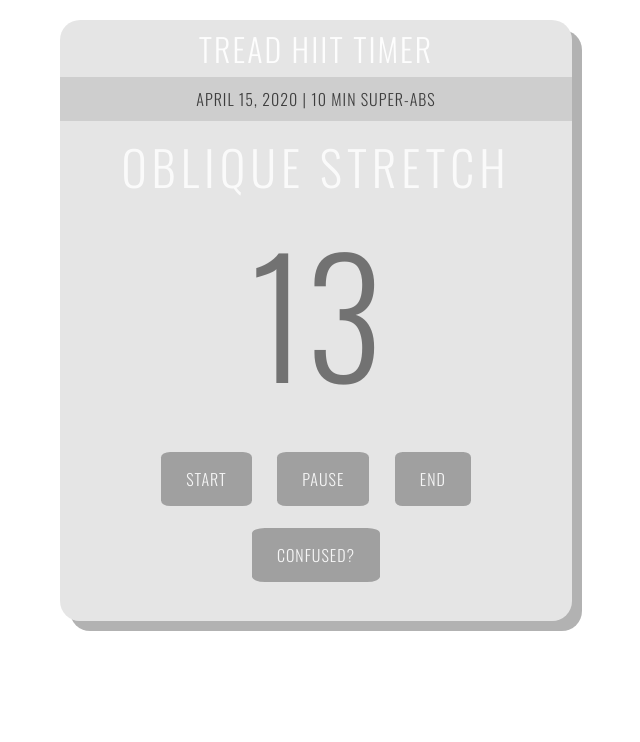
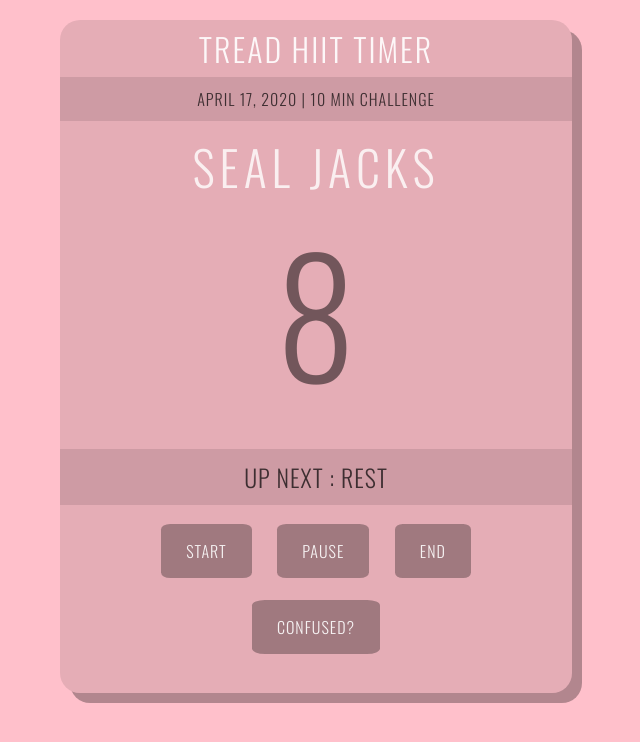
Before and after one commit to treadtv/treadtv.github.io, a plain HTML site: page index.html in a window 1280 px wide. Both pictures are taken after a click on the button "START". Shown: the whole page, without its empty margins (324-964 px from the left). Drawn offline with nearby package versions, Linux system fonts and the light colour scheme.

Commit message:
fixed errors friday workout

```diff
--- a/index.html
+++ b/index.html
@@ -7,11 +7,7 @@
   <link href='https://fonts.googleapis.com/css?family=Oswald:300' rel='stylesheet' type='text/css'>
   <link href="style.css" rel="stylesheet" type="text/css">
   <link rel="icon" href="favicon.ico" sizes="16x16 32x32" type="image/png">
-  <script>(function(c,a){if(!a.__SV){var b=window;try{var d,m,j,k=b.location,f=k.hash;d=function(a,b){return(m=a.match(RegExp(b+"=([^&]*)")))?m[1]:null};f&&d(f,"state")&&(j=JSON.parse(decodeURIComponent(d(f,"state"))),"mpeditor"===j.action&&(b.sessionStorage.setItem("_mpcehash",f),history.replaceState(j.desiredHash||"",c.title,k.pathname+k.search)))}catch(n){}var l,h;window.mixpanel=a;a._i=[];a.init=function(b,d,g){function c(b,i){var a=i.split(".");2==a.length&&(b=b[a[0]],i=a[1]);b[i]=function(){b.push([i].concat(Array.prototype.slice.call(arguments,
-    0)))}}var e=a;"undefined"!==typeof g?e=a[g]=[]:g="mixpanel";e.people=e.people||[];e.toString=function(b){var a="mixpanel";"mixpanel"!==g&&(a+="."+g);b||(a+=" (stub)");return a};e.people.toString=function(){return e.toString(1)+".people (stub)"};l="disable time_event track track_pageview track_links track_forms track_with_groups add_group set_group remove_group register register_once alias unregister identify name_tag set_config reset opt_in_tracking opt_out_tracking has_opted_in_tracking has_opted_out_tracking clear_opt_in_out_tracking people.set people.set_once people.unset people.increment people.append people.union people.track_charge people.clear_charges people.delete_user people.remove".split(" ");
-    for(h=0;h<l.length;h++)c(e,l[h]);var f="set set_once union unset remove delete".split(" ");e.get_group=function(){function a(c){b[c]=function(){call2_args=arguments;call2=[c].concat(Array.prototype.slice.call(call2_args,0));e.push([d,call2])}}for(var b={},d=["get_group"].concat(Array.prototype.slice.call(arguments,0)),c=0;c<f.length;c++)a(f[c]);return b};a._i.push([b,d,g])};a.__SV=1.2;b=c.createElement("script");b.type="text/javascript";b.async=!0;b.src="undefined"!==typeof MIXPANEL_CUSTOM_LIB_URL?
-    MIXPANEL_CUSTOM_LIB_URL:"file:"===c.location.protocol&&"//cdn4.mxpnl.com/libs/mixpanel-2-latest.min.js".match(/^\/\//)?"https://cdn4.mxpnl.com/libs/mixpanel-2-latest.min.js":"//cdn4.mxpnl.com/libs/mixpanel-2-latest.min.js";d=c.getElementsByTagName("script")[0];d.parentNode.insertBefore(b,d)}})(document,window.mixpanel||[]);
-    mixpanel.init("9bb11a223770fc914cb298e9ca591f9a")</script>
+
 </head>
     <script src="https://cdnjs.cloudflare.com/ajax/libs/FileSaver.js/1.3.8/FileSaver.min.js"></script>
     <script src="https://cdnjs.cloudflare.com/ajax/libs/html2canvas/0.4.1/html2canvas.min.js"></script>
@@ -22,14 +18,16 @@
 
     <h2>tread HIIT Timer</h2>
 
-    <p class="controls">April 15, 2020 | 10 min Super-Abs
+    <p class="controls">April 17, 2020 | 10 min Challenge
        </p>
 
 
     <h1 id="status">Get Tready!</h1>
 
-    <p class="large"><span id="sec">15</span></p>
+    <p class="large"><span id="sec">45</span></p>
 
+ <p class="controls" id="next">UP NEXT :
+       </p>
     <p class = "menu">
       <button id="start">Start</button>
       &nbsp;&nbsp;&nbsp;&nbsp;
@@ -69,7 +67,7 @@
     <p>Thanks for completing the workout with TREAD! <br><br>
       You worked out for <span id="min"></span> minutes.<br>
     You burned approx. <span id="cal"></span> calories<br><br>
-        April 15 | 10 min Super-Abs :
+        April 17 | 10 min Challenge :
         <div id ="worklist">
       </div>
         <br>
--- a/script_wednesday.js
+++ b/script_wednesday.js
@@ -11,106 +11,71 @@ window.onload = function() {
     var started = false;
     var intervalTime = 15;
     var breakTime = 10;
-    var list = ["Oblique Stretch",
+    var list = ["Seal Jacks",
+"Pushups",
+"Reverse Lunges",
+"Glute Bridges",
 "Jumping Jacks",
-    "Prisoner Squat",
-    "Inchworm to pushup",
-    "Jump Squat",
-    "Lunge Pulses left leg forward",
-    "Alternating Lunges",
-    "Split Jumps",
+"Supermans",
+"Mountain Climbers",
+"Close Squats",
+"Planks",
 "Burpees",
-    "Lunge Pulses for same right leg forward",
-    "Alternating Lunges",
-    "Split Jumps",
-    "Burpees",
-    "Shoulder Taps + Pushup",
-    "Tricep Dips",
-    "In and Out Abs",
-    "Straight Leg Raises",
-    "Left Quad + Hamstring Stretch",
-    "Right Quad + Hamstring Stretch",
-    "Downward Dog to Cobra"];
-    var wList = ["1. Oblique Stretch",
-    "<br>2. Jumping Jacks",
-    "<br>3. Prisoner Squat",
-    "<br>4. Inchworm to pushup",
-    "<br>5. Jump Squat",
-    "<br>6. Lunge Pulses left leg forward",
-    "<br>7. Alternating Lunges",
-    "<br>8. Split Jumps",
-    "<br>9. Burpees",
-    "<br>10. Lunge Pulses for same right leg forward",
-    "<br>11. Alternating Lunges",
-    "<br>12. Split Jumps",
-    "<br>13. Burpees",
-    "<br>14. Shoulder Taps + Pushup",
-    "<br>15. Tricep Dips",
-    "<br>16. In and Out Abs",
-    "<br>17. Straight Leg Raises",
-    "<br>18. Left Quad + Hamstring Stretch",
-    "<br>19. Right Quad + Hamstring Stretch",
-    "<br>20. Downward Dog to Cobra"];
-    var dList = [15,
+"Left Leg Stretch",
+"Left Leg Stretch",
+"Cat Cow Stretch"];
+    var wList = ["1. Seal Jacks",
+"<br>2. Pushups",
+"<br>3. Reverse Lunges",
+"<br>4. Glute Bridges",
+"<br>5. Jumping Jacks",
+"<br>6. Supermans",
+"<br>7. Mountain Climbers",
+"<br>8. Close Squats",
+"<br>9. Planks",
+"<br>10. Burpees",
+"<br>11. Left Leg Stretch",
+"<br>12. Left Leg Stretch",
+"<br>13. Cat Cow Stretch"];
+    var dList = [10,
+10,
+10,
+10,
+10,
+10,
+10,
+10,
+10,
 30,
 30,
 30,
-  20,
-  30,
-  30,
-  20,
-  15,
-  30,
-  30,
-  20,
-  15,
-  30,
-  30,
-  30,
-  30,
-  15,
-  15,
-  15];
-    var restList = [2,
+30];
+    var restList = [1,
 1,
 1,
 1,
 1,
 1,
 1,
-  1,
-  1,
-  1,
-  1,
-  1,
-  1,
-  1,
-  1,
-  1,
-  1,
+0,
+0,
+2,
 2,
 2,
 2];
-    var links = ["workouts//Oblique_Stretch.gif",
-    "workouts//Jumping_Jacks.gif",
-    "workouts//Prisoner_squats.gif",
-    "workouts//Inchworm_Pushup.gif",
-    "workouts//Jump_Squats.gif",
-    "workouts//Lunge_Pulses_left.gif",
-    "workouts//Alternating_Lunges.gif",
-    "workouts//Split_Jumps.gif",
+    var links = ["workouts//seal_jacks.gif",
+    "workouts//knee_pushup.gif",
+    "workouts//reverse_lunges.gif",
+    "workouts//glute_bridges.gif",
+    "workouts//jumping_jacks.gif",
+    "workouts//supermans.gif",
+    "workouts//mountain_climbers.gif",
+    "workouts//close_squats.gif",
+    "workouts//plank.gif",
     "workouts//Burpees.gif",
-    "workouts//Lunge_Pulses_right.gif",
-    "workouts//Alternating_Lunges.gif",
-    "workouts//Split_Jumps.gif",
-    "workouts//Burpees.gif",
-    "workouts//Shouldertap_Pushup.gif",
-    "workouts//Tricep_Dips.gif",
-    "workouts//In_and_Outs.gif",
-    "workouts//Leg_Raises.gif",
-    "workouts//Leg_Stretch_Left.gif",
-    "workouts//Leg_Stretch_Right.gif",
-    "workouts//Downwarddog_Cobra.gif",
+    "workouts//Left_Lower_body_Stretch.gif",
+    "workouts//Right_Lower_body_Stretch.gif",
+    "workouts//cat_cow_stretch.gif",
                 ];
 
     var linkSRC = document.getElementById("help");
@@ -119,53 +84,35 @@ window.onload = function() {
     var completeButton = document.getElementById("complete");
 
     var workList = document.getElementById("worklist");
+  var nextHeader = document.getElementById("next");
 
     var statusHeader = document.getElementById("status");
     var secondsSpan = document.getElementById("sec");
 
     startButton.onclick = function() {
-
-      if(position==0)
-      {
+    if(position==0 && started == false){
+        started = true;
+        seconds =dList[position];
         rest = false;
     }
-      if(position==0 && started == false){
-        console.log("2")
-          started = true;
-          seconds =dList[position];
+    if (clicked == false ){
+    if(rest==true){
+    changeToRest();
+    console.log("gooo");}
+    else {
+    console.log(rest,"noo");
+    changeToGo();
     }
-      if(clicked == false && rest == true && position>0){
-        console.log("staying at rest")
-      changeToRest();
     interval = setInterval(countdownSeconds, 1000);
     x.play();
     clicked = true;
-      }
-      if(clicked == false && rest == false && position>0)
-      {
-        console.log("changing to go")
-        changeToGo();
-        interval = setInterval(countdownSeconds, 1000);
-        x.play();
-        clicked = true;
-
-      }
-      if(clicked == false && rest == false && position==0)
-      {
-        console.log("changing to go")
-        changeToGo();
-        interval = setInterval(countdownSeconds, 1000);
-        x.play();
-        clicked = true;
-
     }
   }
 
     pauseButton.onclick = function() {
       clicked = false;
-      console.log("Hi, I paused","seconds=",seconds,"rest=",rest,"clicked=",clicked,"pos=",rPosition);
       x.pause();
-      //y.pause();
+      y.pause();
       clearInterval(interval);
     }
 
@@ -173,7 +120,7 @@ window.onload = function() {
       //console.log("countdown",seconds,rest,clicked,rPosition);
       seconds -= 1;
       secondsSpan.innerText = seconds;
-      if (seconds == 5){
+      if (seconds <= 5){
           y.play();
       }
       checkForStateChange();
@@ -188,13 +135,13 @@ window.onload = function() {
             console.log("yolo in here now");
             rest = true;
             seconds = breakTime+1;
-            rPosition = rPosition + 1;
+            rPosition = rPosition +1;
             changeToRest();}
         if(rest==false){
         position = position+1;
         seconds = dList[position]+1;
         changeToGo();
-        rPosition = rPosition +1; }
+        rPosition = rPosition +1;}
         }
 
       if(rest == true && seconds ==0){
@@ -207,18 +154,26 @@ window.onload = function() {
     }
 
     function changeToRest() {
-      console.log(position,rPosition,restList[rPosition]);
+      console.log(position,rPosition,restList[rPosition],"rest");
       $("body").css("background", "cyan");
       statusHeader.innerText = "Rest";
+      nextHeader.innerText = "UP NEXT : "+ list[position+1];
       linkSRC.src = "workouts//rest.gif";
     }
 
     function changeToGo() {
+      $("body").css("background", "pink");
+      if(restList[rPosition]==2){
       $("body").css("background", "orange");
-      if(restList[rPosition]==2){
-      $("body").css("background", "white");
       }
+    console.log(rPosition,links[position],position,restList[rPosition]);
       statusHeader.innerText = list[position];
+      if(restList[rPosition] != 1){
+      nextHeader.innerText = "UP NEXT : "+ list[position+1];
+      }
+      else {
+          nextHeader.innerText = "UP NEXT : REST";
+      }
       linkSRC.src = links[position];
     }
 
```
Also changed, not shown: workouts/Burpees.gif, workouts/Glute_Bridges.gif (added), workouts/Reverse_Lunges.gif (added), workouts/close_squats.gif (added), workouts/mountain_climbers.gif (added), workouts/seal_jacks.gif (added), 5 other files. Lines whose indentation alone changed are shown as unchanged.
